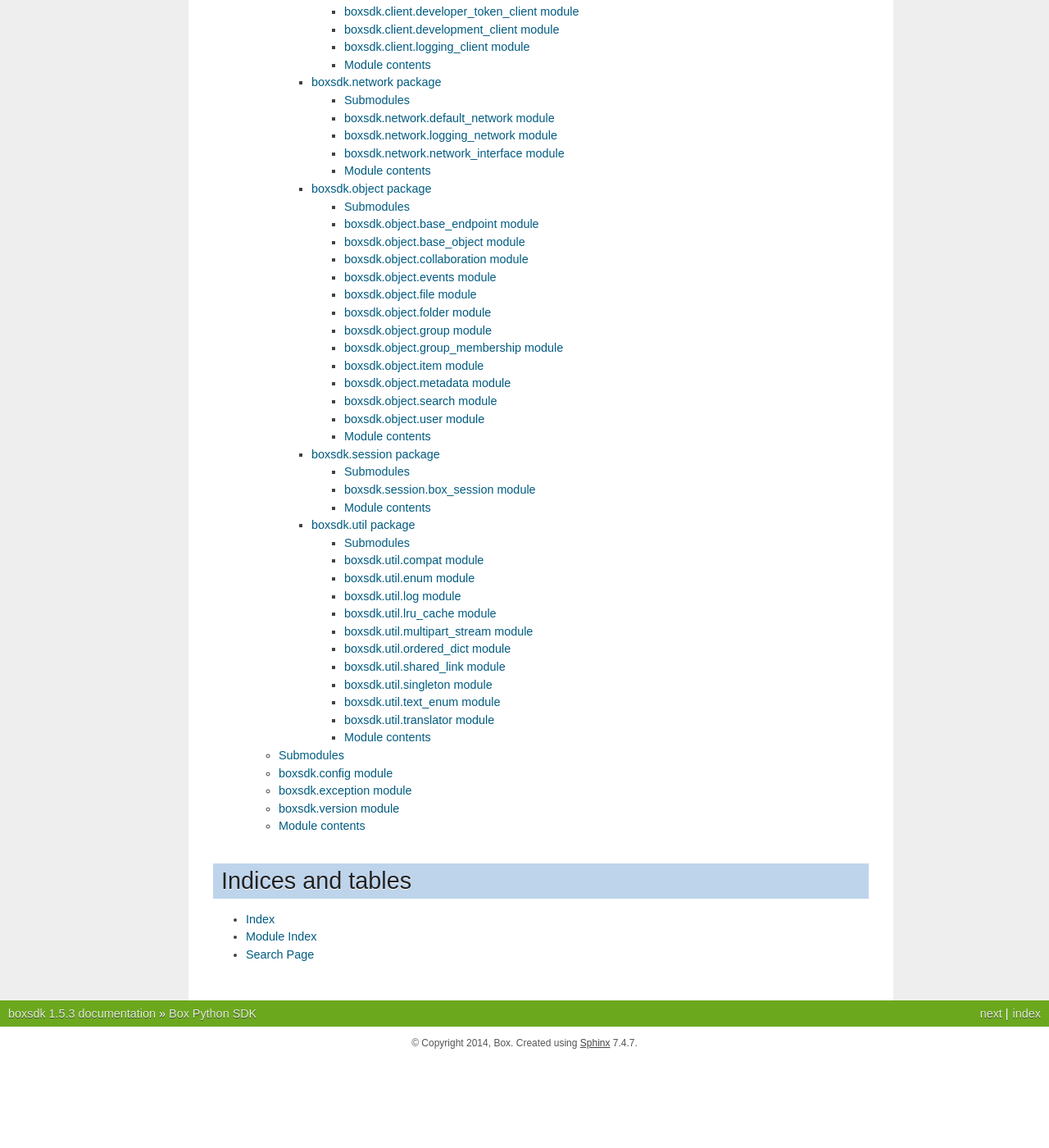
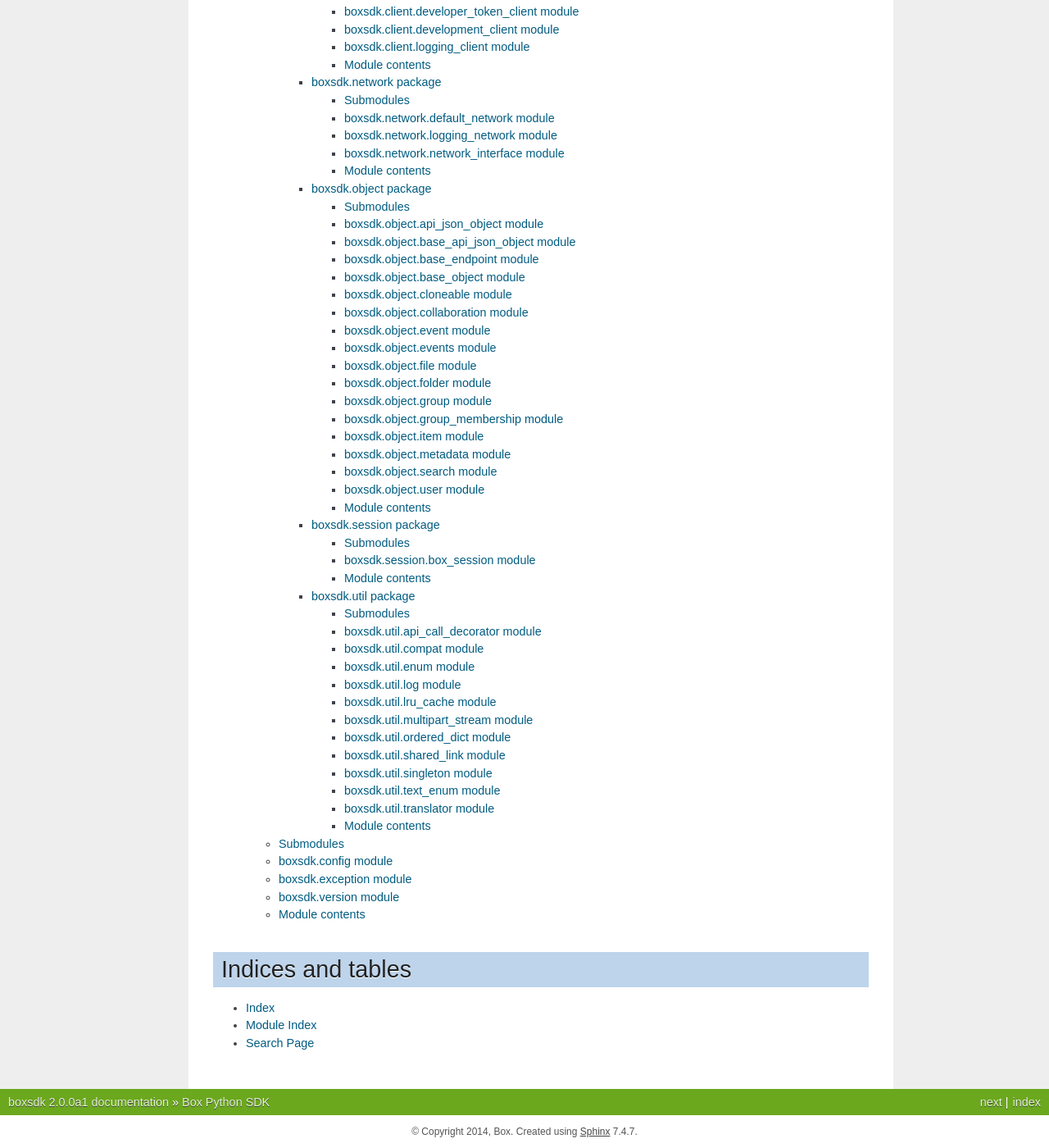
Before and after one commit to box/box-python-sdk, a Sphinx documentation site: the page built from docs/source/index.rst, in a window 1280 px wide and 1400 px high, scrolled down 1841 px. Shown: the whole window at 82% size. Built offline with Sphinx 7.4.7, drawn with Linux system fonts in a browser that asks for light colours; the version number is read from the project's files by our own code; before the commit the page ends 3133 px from its top, so only the background shows below that; some of the changed text lies outside the part shown.

Commit message:
Prepare for alpha release of 2.0.0
Bump version to 2.0.0a1.

Add @kelseymorris95 to AUTHORS.

Fix up docstrings for Sphinx, and update docs sources.

Clean up release notes.

```diff
--- a/AUTHORS.rst
+++ b/AUTHORS.rst
@@ -7,3 +7,4 @@
 - `@hnguyen08 <https://github.com/hnguyen08>`_
 - `@potrebic <https://github.com/potrebic>`_
 - `@nsundareswaran <https://github.com/nsundareswaran>`_
+- `@kelseymorris95 <https://github.com/kelseymorris95>`_
--- a/boxsdk/version.py
+++ b/boxsdk/version.py
@@ -3,4 +3,4 @@
 from __future__ import unicode_literals, absolute_import
 
 
-__version__ = '1.5.3'
+__version__ = '2.0.0a1'
--- a/docs/source/boxsdk.object.rst
+++ b/docs/source/boxsdk.object.rst
@@ -3,6 +3,22 @@
 
 Submodules
 ----------
+
+boxsdk.object.api_json_object module
+------------------------------------
+
+.. automodule:: boxsdk.object.api_json_object
+    :members:
+    :undoc-members:
+    :show-inheritance:
+
+boxsdk.object.base_api_json_object module
+-----------------------------------------
+
+.. automodule:: boxsdk.object.base_api_json_object
+    :members:
+    :undoc-members:
+    :show-inheritance:
 
 boxsdk.object.base_endpoint module
 ----------------------------------
@@ -20,10 +36,26 @@
     :undoc-members:
     :show-inheritance:
 
+boxsdk.object.cloneable module
+------------------------------
+
+.. automodule:: boxsdk.object.cloneable
+    :members:
+    :undoc-members:
+    :show-inheritance:
+
 boxsdk.object.collaboration module
 ----------------------------------
 
 .. automodule:: boxsdk.object.collaboration
+    :members:
+    :undoc-members:
+    :show-inheritance:
+
+boxsdk.object.event module
+--------------------------
+
+.. automodule:: boxsdk.object.event
     :members:
     :undoc-members:
     :show-inheritance:
--- a/docs/source/boxsdk.util.rst
+++ b/docs/source/boxsdk.util.rst
@@ -3,6 +3,14 @@
 
 Submodules
 ----------
+
+boxsdk.util.api_call_decorator module
+-------------------------------------
+
+.. automodule:: boxsdk.util.api_call_decorator
+    :members:
+    :undoc-members:
+    :show-inheritance:
 
 boxsdk.util.compat module
 -------------------------
```
Also changed, not shown: HISTORY.rst (+3 -6 lines), 4 other files.
